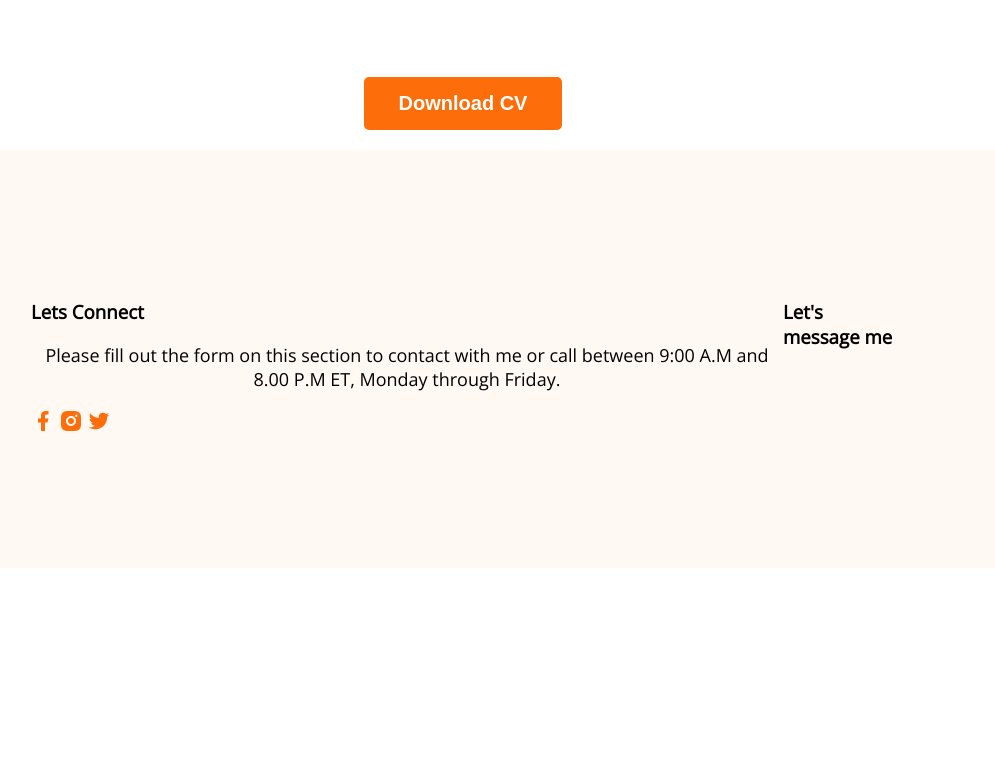
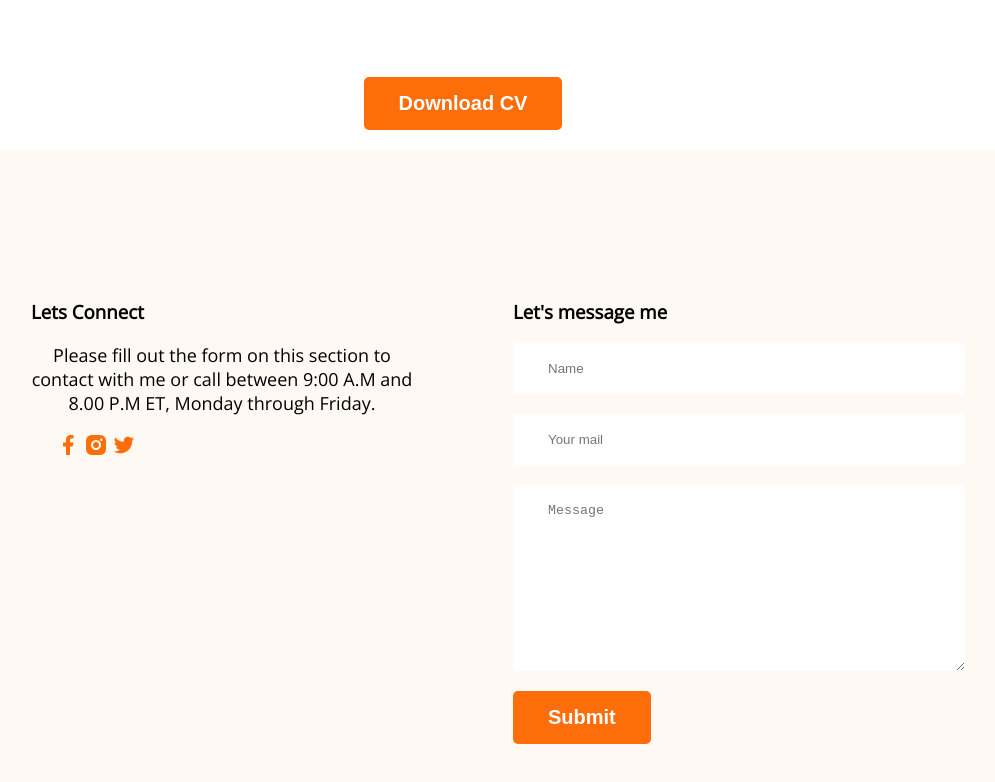
Before and after one commit to Shahnewaz001/developer-portfolio, a plain HTML site: page index.html in a window 1280 px wide. Shown: the part 3635-4417 px from the top of the page, without its empty margins (177-1172 px from the left). Before the commit the page ends 4211 px from the top, so only its background shows below. Drawn offline with nearby package versions, Linux system fonts and the light colour scheme.

Commit message:
finished footer section with content

```diff
--- a/index.html
+++ b/index.html
@@ -145,6 +145,12 @@
 </div>
 <div class="footer-colom">
     <h3 class="section-title">Let's message me</h3>
+    <form class="form" action="">
+       <input type="text" placeholder="Name">
+        <input type="email" placeholder="Your mail">
+        <textarea name="Message" placeholder="Message" id="" cols="30" rows="10"></textarea>
+        <input class="btn-primary" type="submit" value="Submit">
+    </form>
 </div>
     </footer>
 </body>
--- a/styles/portofolio.css
+++ b/styles/portofolio.css
@@ -150,4 +150,19 @@ footer{
     display: flex;
     margin: top 100px;
     padding: 130px 200px;
+    gap: 100px;
 }
+.footer-colom{
+    width: 50%;
+}
+.form input[type="text"],  .form input[type="email"], textarea{
+  display: block;
+  margin-bottom: 20px;
+  padding: 18px 35px;
+  color: #757575;
+  border: 0;
+  width: 100%;
+}
+.social-links{
+    margin-left: 25px;
+}
```
